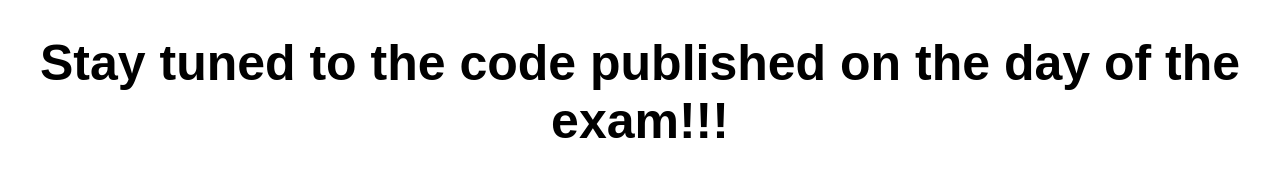
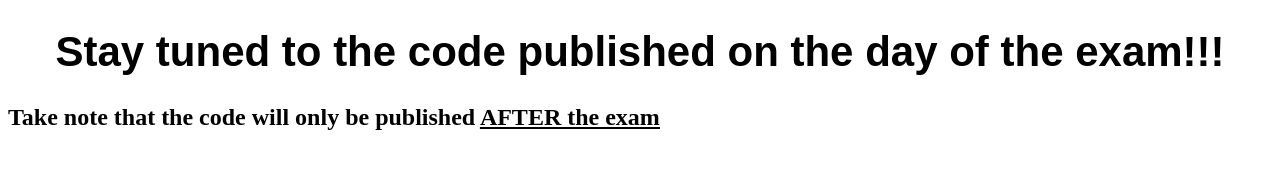
Before and after one commit to JIN-ZIJIE/hidden, a plain HTML site: page index.html in a window 1280 px wide. Drawn offline with Linux system fonts and the light colour scheme.

Commit message:
Update index.html

```diff
--- a/index.html
+++ b/index.html
@@ -13,11 +13,18 @@
       text-align: center;
       font-family: sans-serif;
     }
+
+    h1 {
+      font-size: 42px;
+      text-align: center;
+      font-family: sans-serif;
+    }
   </style>
 </head>
 
 <body>
   <h1>Stay tuned to the code published on the day of the exam!!!</h1>
+  <h2>Take note that the code will only be published <b><u>AFTER<u><b> the exam</h2>
 </body>
 
 </html>
```
